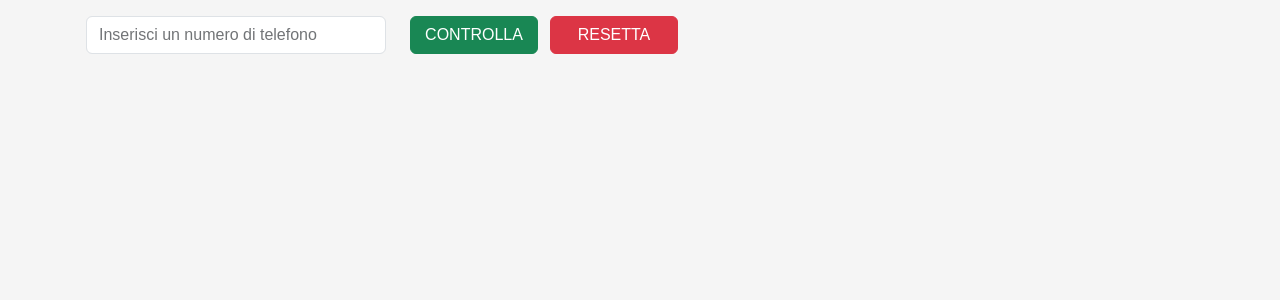
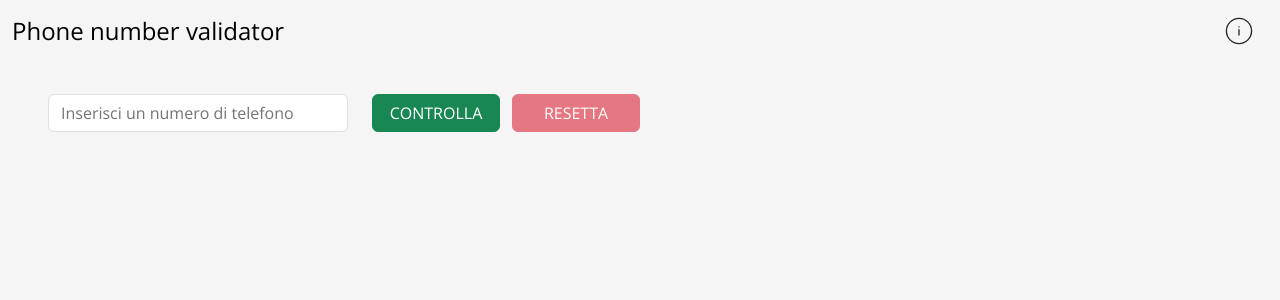
Before and after one commit to davide112233/phonenumber_validator, a Next.js app: page / in a window 1280 px wide. Shown: the top 300 px of the page. Built offline with nearby package versions, Linux system fonts and the light colour scheme.

Commit message:
added the navbar with a modal for the info, added a feature that checks if the button to reset the app contents is enabled or disabled when something is inserted or not

```diff
--- a/package.json
+++ b/package.json
@@ -14,7 +14,8 @@
     "isomorphic-dompurify": "^2.26.0",
     "next": "15.3.5",
     "react": "^19.0.0",
-    "react-dom": "^19.0.0"
+    "react-dom": "^19.0.0",
+    "react-icons": "^5.5.0"
   },
   "devDependencies": {
     "@eslint/eslintrc": "^3",
--- a/src/app/components/FormValidator.jsx
+++ b/src/app/components/FormValidator.jsx
@@ -15,7 +15,7 @@ const FormValidator = () => {
         const clearFormBtn = document.getElementById('clearform-btn');
         const resultsOutput = document.getElementById('results-output');
 
-        phoneNumberFormContainer.classList.add("container", "p-3", "d-flex", "justify-content-lg-start", "justify-content-center");
+        phoneNumberFormContainer.classList.add("container-fluid", "p-3", "d-flex", "justify-content-lg-start", "justify-content-center", "mt-3", "px-lg-5");
         phoneNumberValidatorForm.classList.add("d-flex", "flex-lg-row", "flex-column", "gap-3");
         phonenumberInput.classList.add("form-control");
         checkNumberBtn.classList.add("btn", "btn-success");
@@ -45,8 +45,10 @@ const FormValidator = () => {
             } else if (numberChecker(inputText) && inputText.length === 10) {
                 resultsOutput.innerText = DOMPurify.sanitize(`Il numero di telefono ${inputText} è valido`);
                 inputText = DOMPurify.sanitize("");
+                clearFormBtn.disabled = false;
             } else {
                 resultsOutput.innerText = DOMPurify.sanitize(`Il numero di telefono ${inputText} non è valido`);
+                clearFormBtn.disabled = false;
             }
         });
 
@@ -56,6 +58,7 @@ const FormValidator = () => {
             } else {
                 phonenumberInput.value = DOMPurify.sanitize("");
                 resultsOutput.textContent = DOMPurify.sanitize("");
+                clearFormBtn.disabled = true;
             }
         });
 
@@ -73,7 +76,7 @@ const FormValidator = () => {
                     <input id="phonenumber-input" />
                     <div id="buttons-box">
                         <button id="checknumber-btn" />
-                        <button id="clearform-btn" />
+                        <button id="clearform-btn" disabled />
                     </div>
                 </form>
             </div>
--- /dev/null
+++ b/src/app/components/Navbar.jsx
@@ -0,0 +1,62 @@
+'use client';
+
+import { useEffect } from "react";
+import DOMPurify from "isomorphic-dompurify";
+import { CiCircleInfo } from "react-icons/ci";
+
+const Navbar = () => {
+    useEffect(() => {
+        import('bootstrap/dist/js/bootstrap.bundle.min.js');
+
+        const navbar = document.getElementById('navbar');
+
+        navbar.classList.remove("bg-body-tertiary");
+
+        const navbarBrand = document.getElementById('navbar-brand');
+
+        navbarBrand.innerText = DOMPurify.sanitize("Phone number validator");
+        navbarBrand.style.fontSize = "x-large";
+
+        const modalBtn = document.getElementById('modal-btn');
+
+        modalBtn.classList.remove("btn-primary");
+
+        const circleInfoIcon = document.getElementById('circleinfo-icon');
+
+        circleInfoIcon.style.fontSize = "xx-large";
+
+        const modalTitle = document.querySelector('.modal-title');
+
+        modalTitle.innerText = DOMPurify.sanitize("Come funziona?");
+
+        const modalBody = document.querySelector('.modal-body');
+
+        modalBody.innerHTML = DOMPurify.sanitize(`In questa applicazione potrai verificare la validità di un numero di telefono italiano, con o senza prefisso (+39). Inserisci il numero di telefono che vuoi testare nell'input di testo e clicca su CONTROLLA per vedere il risultato`);
+    }, []);
+
+    return (
+        <>
+            <nav className="navbar navbar-expand-lg bg-body-tertiary" id="navbar">
+                <div className="container-fluid">
+                    <a className="navbar-brand" id="navbar-brand" href="/" />
+                    <form className="d-flex" role="search">
+                        <button type="button" className="btn btn-primary" data-bs-toggle="modal" data-bs-target="#exampleModal" id="modal-btn"><CiCircleInfo id="circleinfo-icon" /></button>
+                        <div className="modal fade" id="exampleModal" aria-labelledby="exampleModalLabel" aria-hidden="true">
+                            <div className="modal-dialog">
+                                <div className="modal-content">
+                                    <div className="modal-header">
+                                        <h1 className="modal-title fs-5" id="exampleModalLabel"></h1>
+                                        <button type="button" className="btn-close" data-bs-dismiss="modal" aria-label="Close"></button>
+                                    </div>
+                                    <div className="modal-body"></div>
+                                </div>
+                            </div>
+                        </div>
+                    </form>
+                </div>
+            </nav>
+        </>
+    );
+}
+
+export default Navbar;
--- a/src/app/globals.css
+++ b/src/app/globals.css
@@ -1,3 +1,5 @@
+@import url('https://fonts.googleapis.com/css2?family=Open+Sans:ital,wght@0,300..800;1,300..800&display=swap');
+
 :root {
     --paper: whitesmoke;
     --accent: black;
@@ -13,7 +15,7 @@ html {
 
 body {
     background-color: var(--paper);
-    font-family: 'Arial Narrow Bold', sans-serif;
+    font-family: "Open Sans", sans-serif;
 }
 
 #phonenumber-validator-form {
@@ -40,6 +42,10 @@ body {
 }
 
 @media screen and (orientation: portrait) {
+    #navbar-brand, #circleinfo-icon {
+        font-size: large !important;
+    }
+
     input[type="text"] {
         width: 100%;
     }
--- a/src/app/layout.js
+++ b/src/app/layout.js
@@ -1,16 +1,5 @@
-import { Geist, Geist_Mono } from "next/font/google";
 import 'bootstrap/dist/css/bootstrap.min.css';
 import "./globals.css";
-
-const geistSans = Geist({
-  variable: "--font-geist-sans",
-  subsets: ["latin"],
-});
-
-const geistMono = Geist_Mono({
-  variable: "--font-geist-mono",
-  subsets: ["latin"],
-});
 
 export const metadata = {
   title: "Phone number validator",
@@ -20,7 +9,7 @@ export const metadata = {
 export default function RootLayout({ children }) {
   return (
     <html lang="en">
-      <body className={`${geistSans.variable} ${geistMono.variable}`}>
+      <body>
         {children}
       </body>
     </html>
--- a/src/app/page.js
+++ b/src/app/page.js
@@ -1,8 +1,10 @@
 import FormValidator from "./components/FormValidator";
+import Navbar from "./components/Navbar";
 
 export default function Home() {
   return (
     <>
+      <Navbar />
       <main id="main">
         <FormValidator />
       </main>
```
Also changed, not shown: 1 other file (tests, documents, lock files or other folders).
